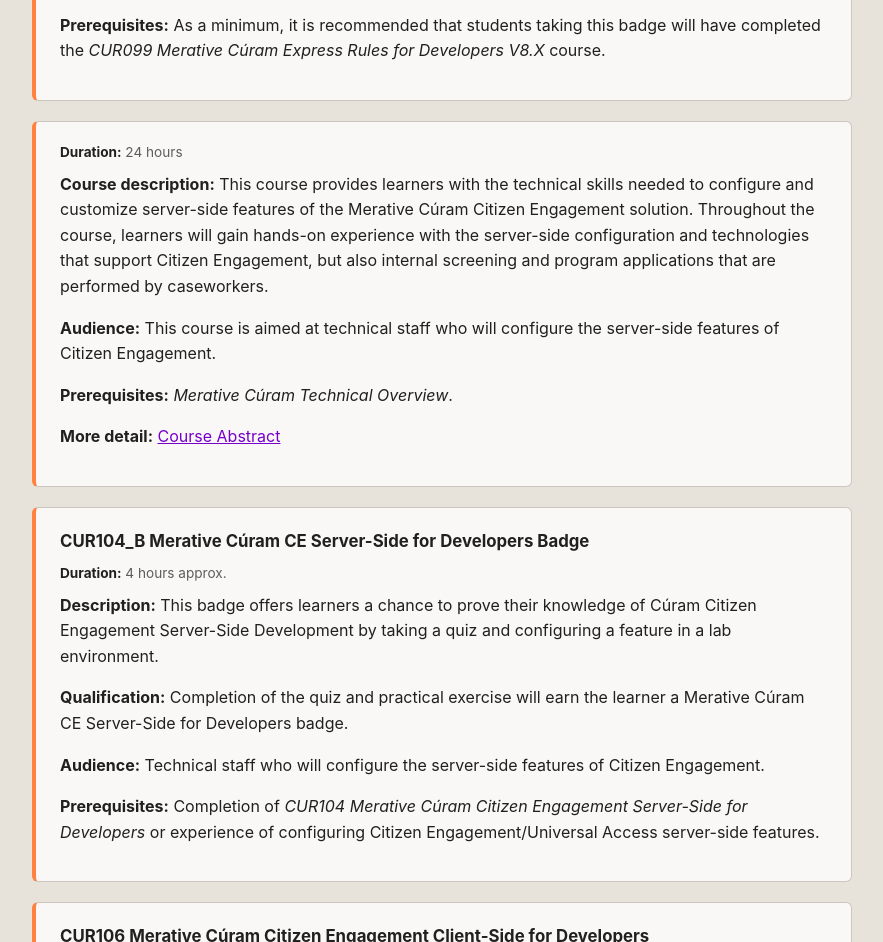
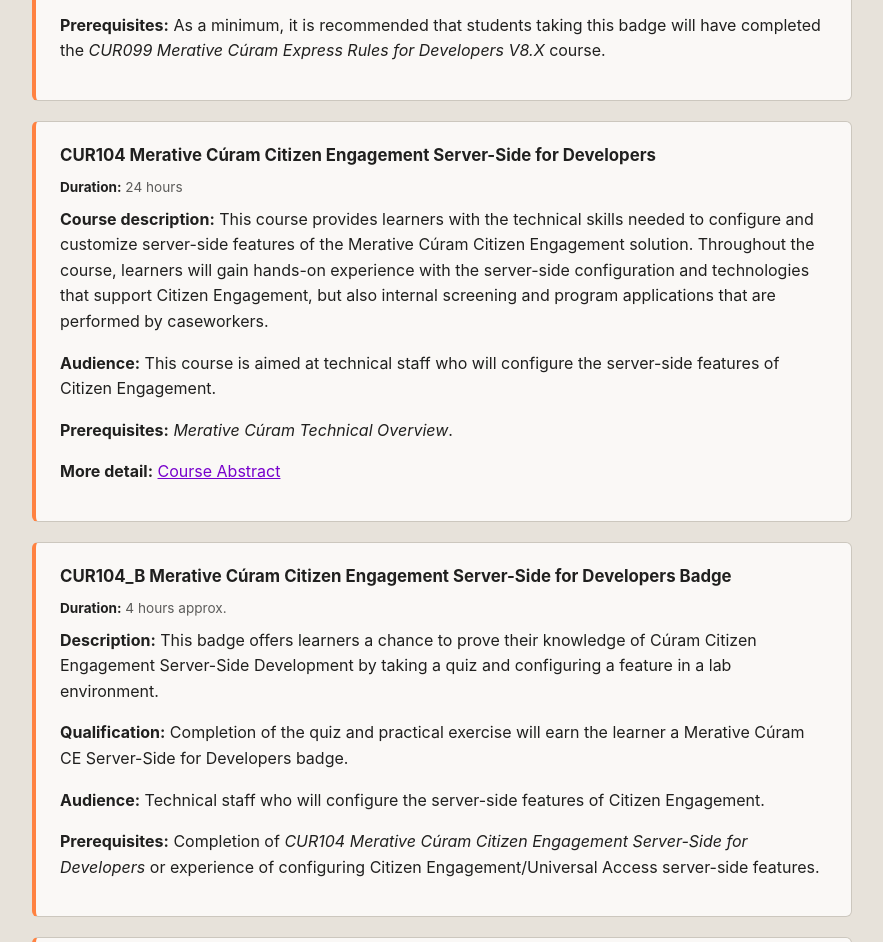
Before and after one commit to merative/curam-training, a plain HTML site: page pages/training-courses.html in a window 1280 px wide. Shown: the part 9684-10626 px from the top of the page, without its empty margins (364-1247 px from the left). Drawn offline with Linux system fonts and the light colour scheme.

Commit message:
UpdateTrainingCoursesPage
fix missing CUR104 course title

```diff
--- a/pages/training-courses.html
+++ b/pages/training-courses.html
@@ -525,7 +525,8 @@
             have completed the <em>CUR099 Merative Cúram Express Rules for Developers V8.X</em> course.</p>
         </div>
 
-        <div class="course" id="cur104"></h3>
+        <div class="course" id="cur104">
+          <h3>CUR104 Merative Cúram Citizen Engagement Server-Side for Developers</h3>
           <div class="course-meta">
             <span><strong>Duration:</strong> 24 hours</span>
           </div>
@@ -543,7 +544,7 @@
         </div>
 
         <div class="course" id="cur104b">
-          <h3>CUR104_B Merative Cúram CE Server-Side for Developers Badge</h3>
+          <h3>CUR104_B Merative Cúram Citizen Engagement Server-Side for Developers Badge</h3>
           <div class="course-meta">
             <span><strong>Duration:</strong> 4 hours approx.</span>
           </div>
```
